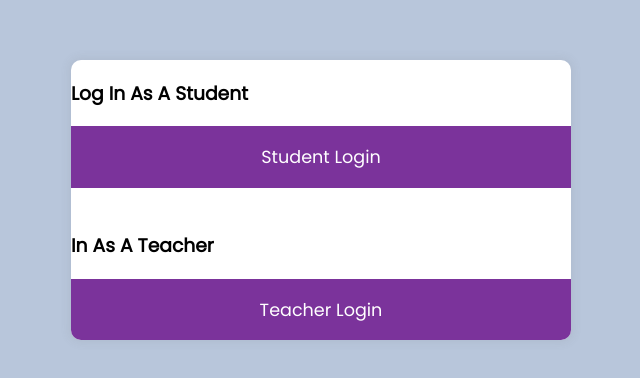
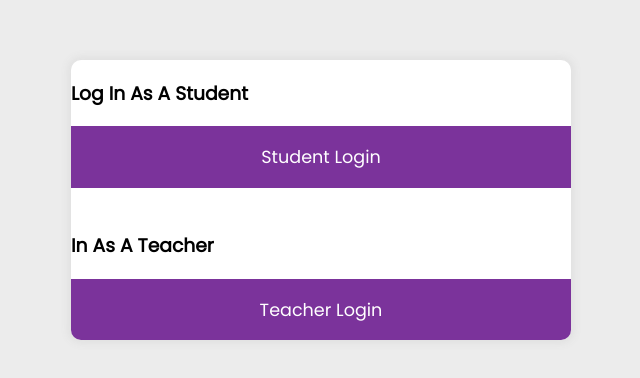
Before and after one commit to Kat-David-Mak/QuizApp, a plain HTML site: page index.html in a window 1280 px wide. Shown: the part 200-578 px from the top of the page, without its empty margins (319-959 px from the left). Drawn offline with Linux system fonts and the light colour scheme.

Commit message:
Modified style.css file

```diff
--- a/style.css
+++ b/style.css
@@ -5,7 +5,7 @@
 }
 
 body {
-  background-color: #b8c6db;
+  background-color: #ececec;
 
   font-family: "Poppins", sans-serif;
   display: flex;
```
